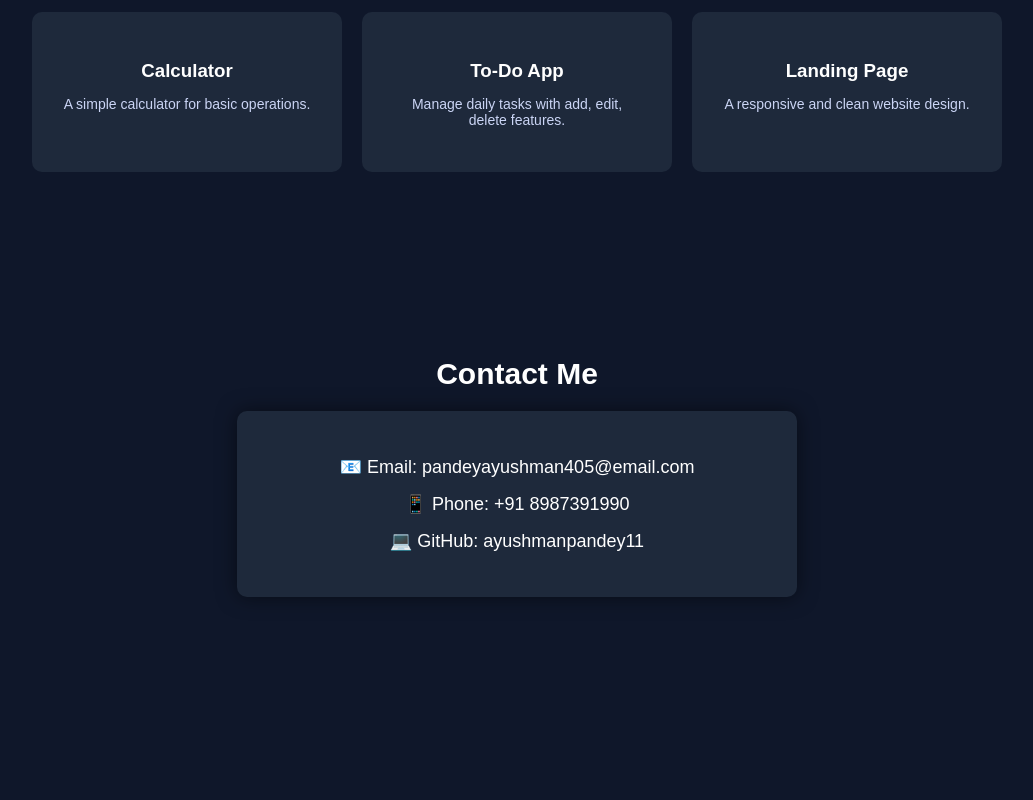
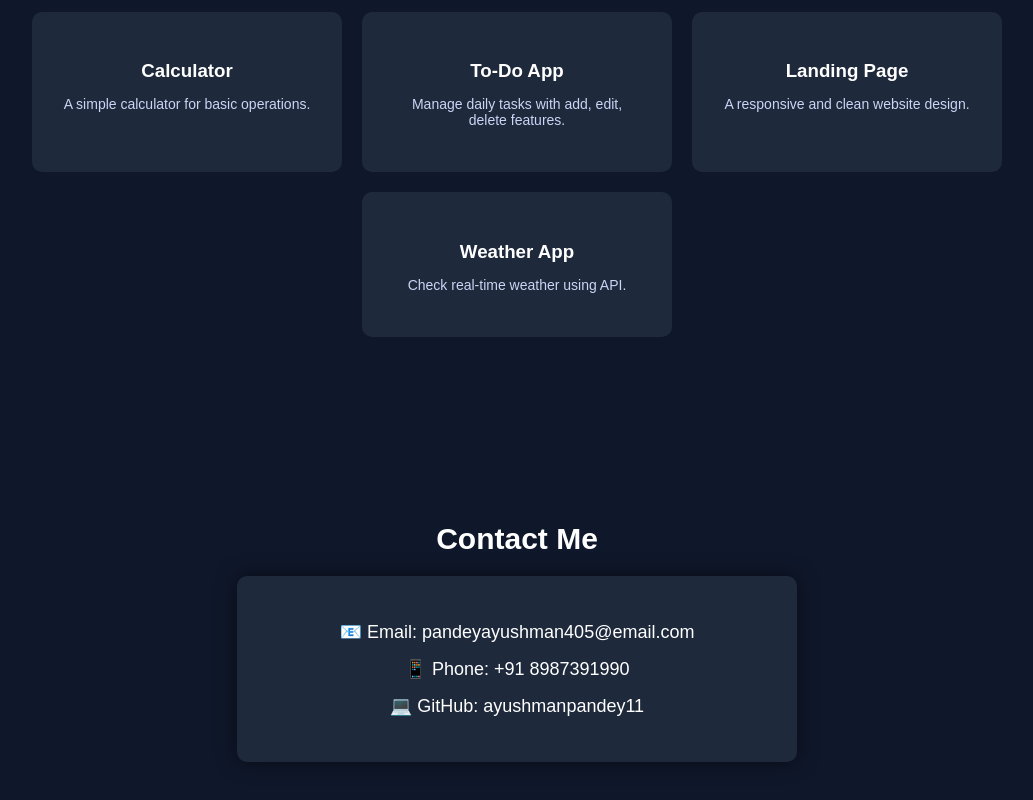
Before and after one commit to ayushmanpandey11/portfolio, a plain HTML site: page index.html in a window 1280 px wide. Shown: the part 1712-2512 px from the top of the page, without its empty margins (123-1156 px from the left). Before the commit the page ends 2389 px from the top, so only its background shows below. Drawn offline with Linux system fonts and the light colour scheme; a script that the page names is missing.

Commit message:
Add files via upload

```diff
--- a/index.html
+++ b/index.html
@@ -74,6 +74,11 @@ I am currently seeking opportunities where I can apply my knowledge, gain experi
       <p>A responsive and clean website design.</p>
     </a>
 
+    <a href="weather.html" class="card">
+      <h3>Weather App</h3>
+      <p>Check real-time weather using API.</p>
+    </a>
+
   </div>
 </section>
 
```
